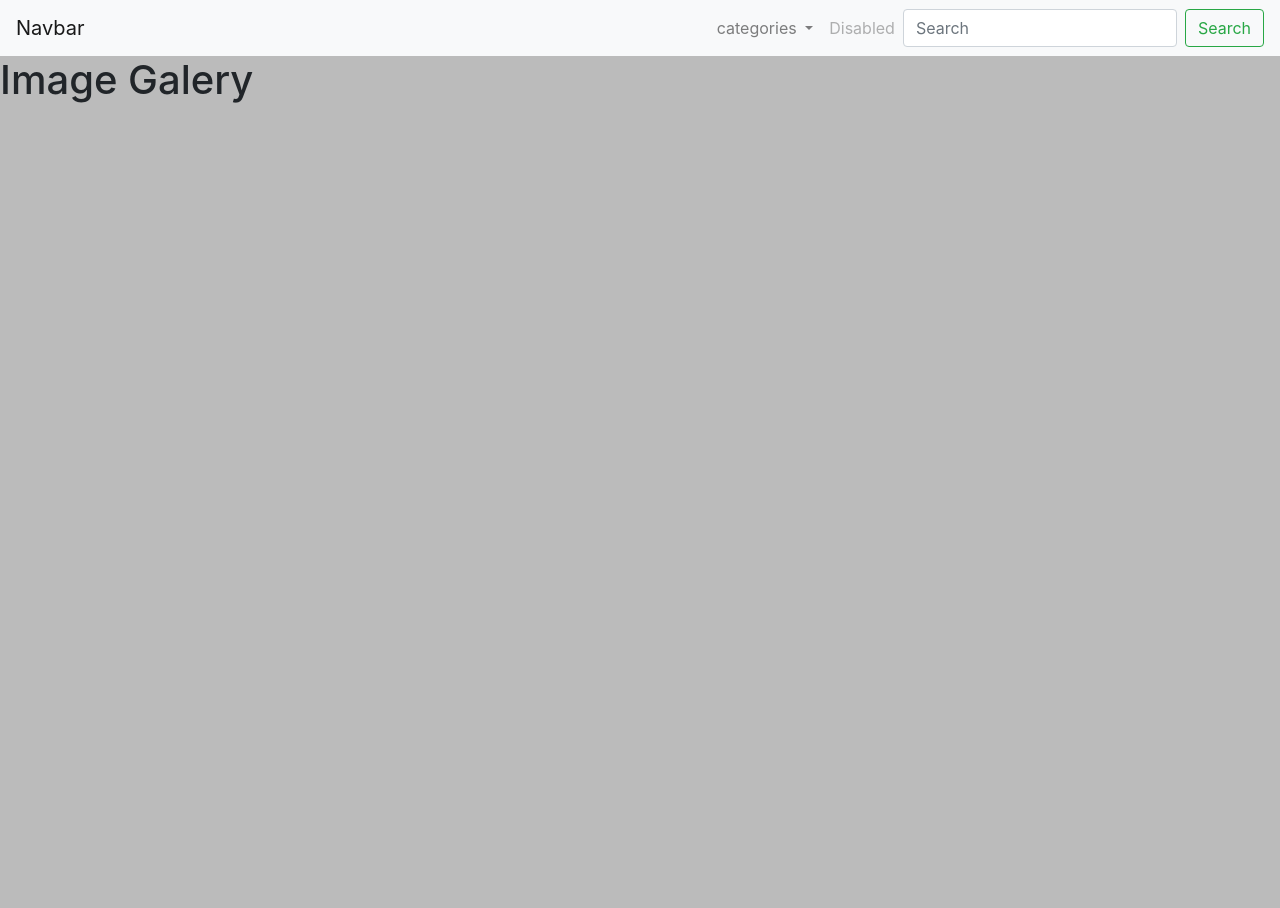
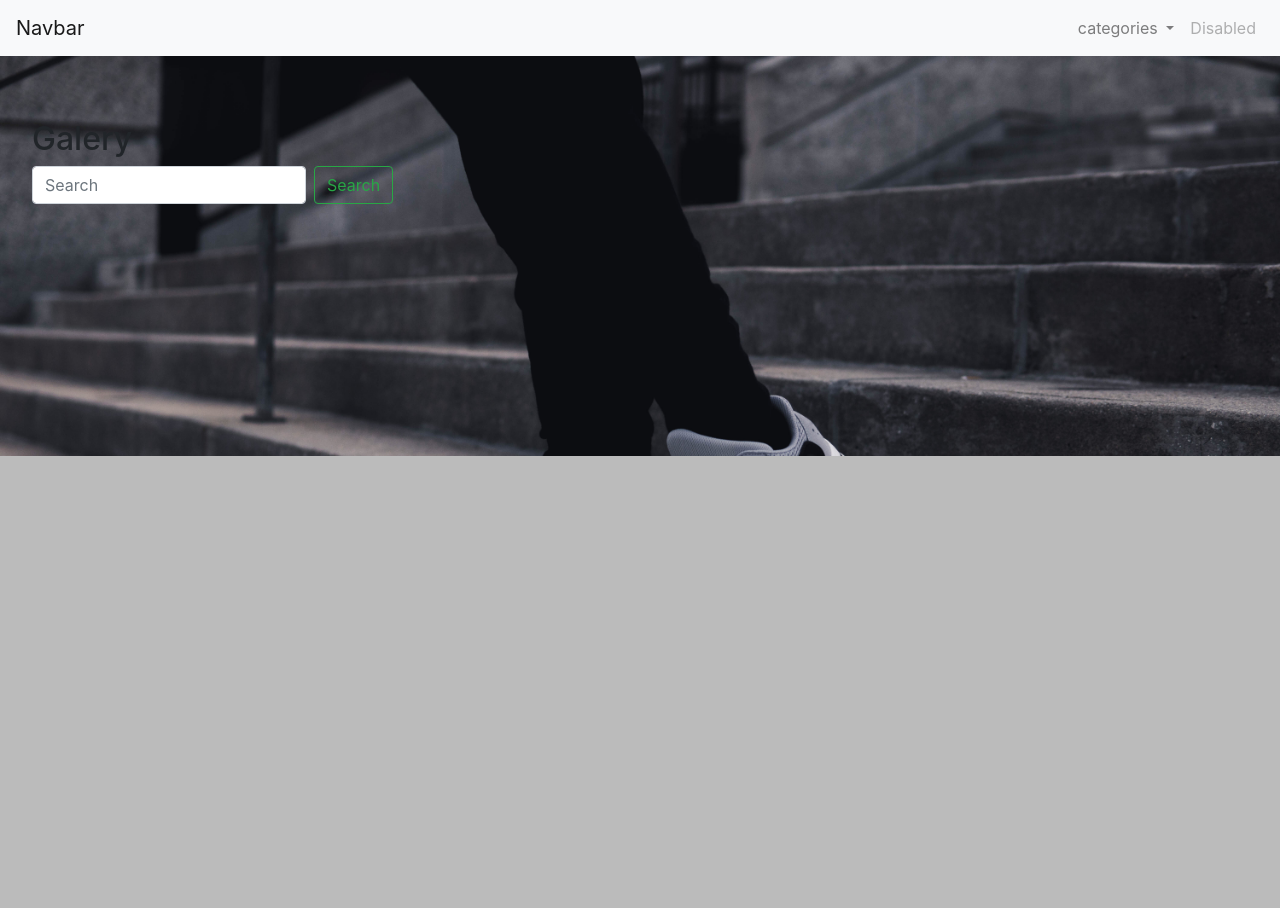
Before and after one commit to IreriVIkki/PersonalGaleryIP, a Django app: page / in a window 1280 px wide. Shown: the top 908 px of the page. Run offline with Django 3.2, Linux system fonts and the light colour scheme; data that the repository does not hold is empty; some libraries are stand-ins or nearby versions.

Commit message:
added a home image to the home page and used css to make it look like a background image

```diff
--- a/photos/templates/home.html
+++ b/photos/templates/home.html
@@ -1,13 +1,25 @@
 {% extends 'layout/layout.html' %}
+{% load static %}
 {% block content %}
-<h1>Image Galery</h1>
+<div class="header">
+    <img class="header-img w-100 d-flex align-self-bottom" src="{% static 'img/headerbg.jpg' %}" alt="">
+    <div class="header-body jumbotron bg-transparent">
+        <div class="header-items">
+            <h2>Galery</h2>
+        </div>
+        <form class="form-inline my-2 my-lg-0">
+            <input class="form-control mr-sm-2" type="search" placeholder="Search" aria-label="Search">
+            <button class="btn btn-outline-success my-2 my-sm-0" type="submit">Search</button>
+        </form>
+    </div>
+</div>
 {% for image in images %}
 <a href="#{{image.name}}" id="click">
     <img id="{{image.name}}" class="w-25" src="{{image.image.url}}" alt="Image">
 </a>
 <div class="one-image">
     <div class="container">
-        <img id="{{image.name}}" class="w-100" src="{{image.image.url}}" alt="Image">
+        <img id="{{image.name}}" class="h-75 img-fluid" src="{{image.image.url}}" alt="Image">
         <h4>
             {{ image.name }}
         </h4>
--- a/photos/templates/layout/nav.html
+++ b/photos/templates/layout/nav.html
@@ -23,9 +23,5 @@
                 <a class="nav-link disabled" href="#">Disabled</a>
             </li>
         </ul>
-        <form class="form-inline my-2 my-lg-0">
-            <input class="form-control mr-sm-2" type="search" placeholder="Search" aria-label="Search">
-            <button class="btn btn-outline-success my-2 my-sm-0" type="submit">Search</button>
-        </form>
     </div>
 </nav>
--- a/static/css/main.css
+++ b/static/css/main.css
@@ -1,3 +1,21 @@
 body {
     background-color: #bbb
 }
+
+.header {
+    height: 400px;
+    width: 100%;
+    overflow: hidden;
+    position: relative;
+}
+
+.header-body {
+    position: absolute;
+    top: 0%;
+    height: 100%;
+    width: 100%;
+}
+
+.one-image {
+    position: absolute;
+}
```
Also changed, not shown: image/images/photos-ed.jpg (added), images/black-and-white-boat-darkness-748626.jpg (added), static/img/headerbg.jpg (added).
